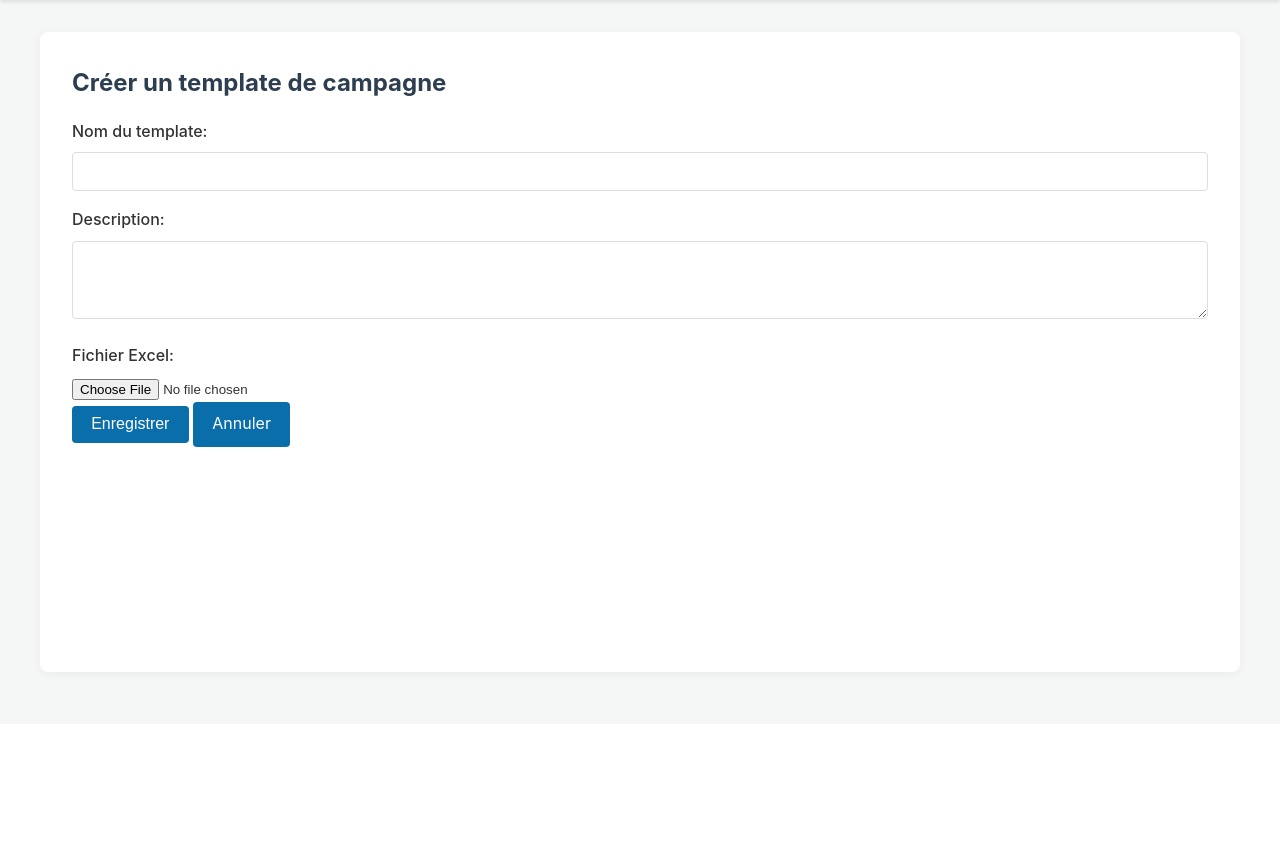
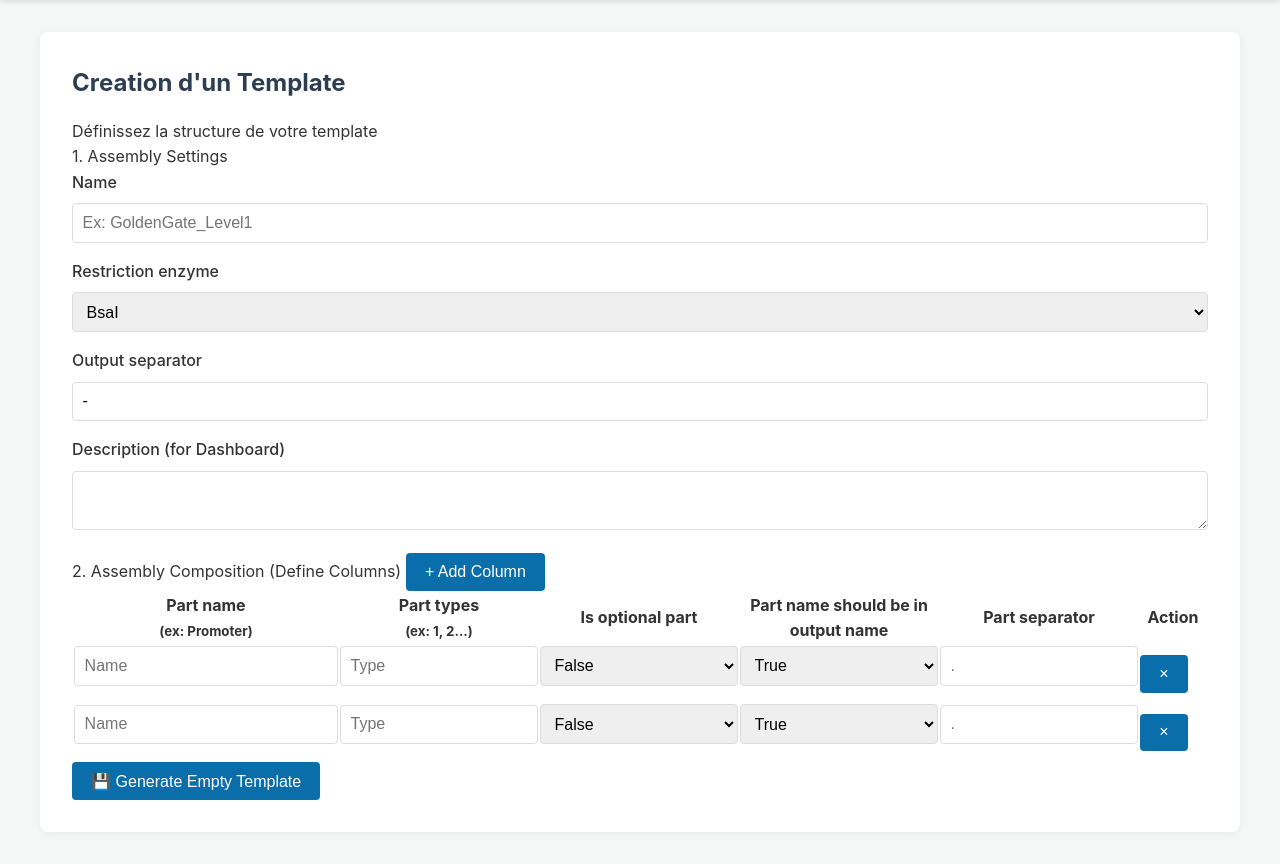
Before and after one commit to benji7803/Projet_Prog_Web_2025, a Django app: page /template/create/ in a window 1280 px wide. Shown: the part 76-940 px from the top of the page. Before the commit the page ends 755 px from the top, so only its background shows below. Run offline with Django 5.2, Linux system fonts and the light colour scheme.

Commit message:
Modification création Template

```diff
--- a/gestionTemplate/templates/gestionTemplates/create_edit.html
+++ b/gestionTemplate/templates/gestionTemplates/create_edit.html
@@ -2,15 +2,119 @@
 
 {% block content %}
 <div class="container mt-4">
-    <h2>Créer un template de campagne</h2>
+    <h2>Creation d'un Template</h2>
+    <p class="text-muted">Définissez la structure de votre template</p>
 
-    <form method="post" enctype="multipart/form-data">
+    <form method="post" action="" id="structureForm">
         {% csrf_token %}
 
-        {{ form.as_p }}
+        <div class="card mb-4 border-primary">
+            <div class="card-header bg-primary text-white">1. Assembly Settings</div>
+            <div class="card-body">
+                <div class="row g-3">
+                    <div class="col-md-4">
+                        <label class="form-label fw-bold">Name</label>
+                        <input type="text" name="campaign_name" class="form-control" required placeholder="Ex: GoldenGate_Level1">
+                    </div>
+                    <div class="col-md-4">
+                        <label class="form-label fw-bold">Restriction enzyme</label>
+                        <select name="enzyme" class="form-select">
+                            <option value="BsaI">BsaI</option>
+                            <option value="BsmBI">BsmBI</option>
+                            <option value="BbsI">BbsI</option>
+                            <option value="SapI">SapI</option>
+                        </select>
+                    </div>
+                    <div class="col-md-4">
+                        <label class="form-label fw-bold">Output separator</label>
+                        <input type="text" name="output_separator" class="form-control" value="-" placeholder="-">
+                    </div>
+                </div>
+                <div class="mt-3">
+                    <label class="form-label">Description (for Dashboard)</label>
+                    <textarea name="description" class="form-control" rows="2"></textarea>
+                </div>
+            </div>
+        </div>
 
-        <button type="submit" class="btn btn-primary">Enregistrer</button>
-        <a href="{% url 'templates:dashboard' %}" class="btn btn-secondary">Annuler</a>
+        <div class="card mb-4 border-secondary">
+            <div class="card-header bg-secondary text-white d-flex justify-content-between align-items-center">
+                <span>2. Assembly Composition (Define Columns)</span>
+                <button type="button" class="btn btn-sm btn-light" onclick="addColumn()">+ Add Column</button>
+            </div>
+            <div class="card-body p-0 table-responsive">
+                <table class="table table-striped mb-0" id="columnsTable">
+                    <thead class="table-light">
+                        <tr>
+                            <th style="width: 20%">Part name<br><small class="text-muted">(ex: Promoter)</small></th>
+                            <th style="width: 15%">Part types<br><small class="text-muted">(ex: 1, 2...)</small></th>
+                            <th style="width: 15%">Is optional part</th>
+                            <th style="width: 15%">Part name should be in output name</th>
+                            <th style="width: 15%">Part separator</th>
+                            <th style="width: 5%">Action</th>
+                        </tr>
+                    </thead>
+                    <tbody>
+                        </tbody>
+                </table>
+            </div>
+        </div>
+
+        <div class="d-grid gap-2">
+            <button type="submit" class="btn btn-success btn-lg">💾 Generate Empty Template</button>
+        </div>
     </form>
 </div>
+
+<script>
+    // Ajouter 2 colonnes par défaut au chargement
+    document.addEventListener('DOMContentLoaded', function() {
+        if(document.getElementById('columnsTable').getElementsByTagName('tbody')[0].rows.length === 0){
+            addColumn();
+            addColumn();
+        }
+    });
+
+    function addColumn() {
+        const table = document.getElementById('columnsTable').getElementsByTagName('tbody')[0];
+        const newRow = table.insertRow();
+
+        newRow.innerHTML = `
+            <td>
+                <input type="text" name="part_names[]" class="form-control" required placeholder="Name">
+            </td>
+            <td>
+                <input type="text" name="part_types[]" class="form-control" placeholder="Type">
+            </td>
+            <td>
+                <select name="is_optional[]" class="form-select">
+                    <option value="True">True</option>
+                    <option value="False" selected>False</option>
+                </select>
+            </td>
+            <td>
+                <select name="in_output_name[]" class="form-select">
+                    <option value="True" selected>True</option>
+                    <option value="False">False</option>
+                </select>
+            </td>
+            <td>
+                <input type="text" name="part_separators[]" class="form-control" placeholder=".">
+            </td>
+            <td class="text-center">
+                <button type="button" class="btn btn-danger btn-sm" onclick="removeColumn(this)">×</button>
+            </td>
+        `;
+    }
+
+    function removeColumn(btn) {
+        const row = btn.parentNode.parentNode;
+        const table = row.parentNode;
+        if(table.rows.length > 1) {
+            table.removeChild(row);
+        } else {
+            alert("You need at least one column!");
+        }
+    }
+</script>
 {% endblock %}
--- a/gestionTemplate/views.py
+++ b/gestionTemplate/views.py
@@ -2,6 +2,7 @@ from django.shortcuts import render, redirect, get_object_or_404
 from django.http import FileResponse
 from django.conf import settings
 from django.core.files.storage import FileSystemStorage
+from django.core.files.base import ContentFile
 from .models import CampaignTemplate
 from .forms import CampaignTemplateForm, AnonymousSimulationForm
 
@@ -11,6 +12,7 @@ import os
 import pathlib
 import zipfile
 import tarfile
+import io
 
 # insillyclo
 import insillyclo.data_source
@@ -24,17 +26,134 @@ def dashboard(request):
     return render(request, 'gestionTemplates/dashboard.html', {'templates': templates})
 
 
-# Création simple
 def create_template(request):
     if request.method == 'POST':
-        form = CampaignTemplateForm(request.POST, request.FILES)
-        if form.is_valid():
-            form.save()
-            return redirect('/template/dashboard')
-    else:
-        form = CampaignTemplateForm()
+        # 1 Récupérer les paramètres globaux
+        name = request.POST.get('campaign_name')
+        description = request.POST.get('description')
+        enzyme = request.POST.get('enzyme')
+        output_separator = request.POST.get('output_separator', '-')
 
-    return render(request, 'gestionTemplates/create_edit.html', {'form': form})
+        # 2 Récupérer les listes (Les colonnes définies par l'utilisateur)
+        part_names = request.POST.getlist('part_names[]')
+        part_types = request.POST.getlist('part_types[]')
+        is_optional = request.POST.getlist('is_optional[]')
+        in_output_name = request.POST.getlist('in_output_name[]')
+        part_separators = request.POST.getlist('part_separators[]')
+
+        try:
+            # 3 Générer le fichier Excel en mémoire
+            excel_content = generate_structural_template(
+                enzyme, name, output_separator,
+                part_names, part_types, is_optional, in_output_name, part_separators
+            )
+
+            # 4 Sauvegarder dans la BDD (Modèle CampaignTemplate)
+            # création de l'objet
+            new_campaign = CampaignTemplate(
+                name=name,
+                description=description
+            )
+            # On attache le fichier généré
+            filename = f"Template_{name.replace(' ', '_')}.xlsx"
+            new_campaign.file.save(filename, ContentFile(excel_content))
+            new_campaign.save()
+
+            return redirect('templates:dashboard')
+
+        except Exception as e:
+            return render(request, 'gestionTemplates/create_edit.html', {
+                'error': f"Erreur lors de la création : {e}"
+            })
+
+    return render(request, 'gestionTemplates/create_edit.html')
+
+
+def generate_structural_template(enzyme, name, out_sep, p_names, p_types, p_opt, p_in_name, p_seps):
+    """
+    Génère un fichier Excel VIDE de données mais avec la STRUCTURE complète.
+    """
+    output = io.BytesIO()
+
+    with pd.ExcelWriter(output, engine='xlsxwriter') as writer:
+        worksheet = writer.book.add_worksheet('Sheet1')
+        writer.sheets['Sheet1'] = worksheet
+
+        # --- BLOC 1 : SETTINGS (Lignes 1 à 8) ---
+        worksheet.write(0, 0, 'Assembly settings')
+
+        # Structure clé/valeur simple
+        settings = [
+            ('Restriction enzyme', enzyme),
+            ('Name', name),
+            ('Output separator', out_sep),
+            ('', ''),  # Lignes vides pour espacer
+            ('', ''),
+            ('', ''),
+            ('', '')
+        ]
+
+        for i, (key, val) in enumerate(settings):
+            worksheet.write(i+1, 0, key)
+            worksheet.write(i+1, 1, val)
+
+        # --- BLOC 2 : COMPOSITION HEADER (Lignes 9 à 13) ---
+        start_row = 9
+
+        # Colonne A : Les étiquettes des lignes de métadonnées
+        metadata_labels = [
+            'Assembly composition',           # Ligne 9
+            '',                               # Ligne 10 (Vide en A, label en B)
+            '',                               # Ligne 11
+            '',                               # Ligne 12
+            '',                               # Ligne 13
+            'Output plasmid id ↓'             # Ligne 14 (Header data)
+        ]
+        for i, label in enumerate(metadata_labels):
+            worksheet.write(start_row + i, 0, label)
+
+        # Colonne B : Les types de métadonnées
+        param_labels = [
+            'Part name ->',                   # Ligne 9
+            'Part types ->',                  # Ligne 10
+            'Is optional part ->',            # Ligne 11
+            'Part name should be in output name ->',  # Ligne 12
+            'Part separator ->',              # Ligne 13
+            'OutputType (optional) ↓'         # Ligne 14
+        ]
+        for i, label in enumerate(param_labels):
+            worksheet.write(start_row + i, 1, label)
+
+        # Colonnes C à fin: Les valeurs définies par l'utilisateur
+        # On boucle sur chaque colonne définie dans le formulaire
+        for col_idx, p_name in enumerate(p_names):
+            # Commence à la colonne C
+            excel_col = 2 + col_idx
+
+            # Ligne 9 : Noms
+            worksheet.write(start_row, excel_col, p_name)
+
+            # Ligne 10 : Types (ex: 1, 2, 3...)
+            val_type = p_types[col_idx] if col_idx < len(p_types) else ""
+            worksheet.write(start_row + 1, excel_col, val_type)
+
+            # Ligne 11 : Optional (True/False)
+            val_opt = p_opt[col_idx] if col_idx < len(p_opt) else "False"
+            worksheet.write(start_row + 2, excel_col, val_opt)
+
+            # Ligne 12 : In Name (True/False)
+            val_in_name = p_in_name[col_idx] if col_idx < len(p_in_name) else "True"
+            worksheet.write(start_row + 3, excel_col, val_in_name)
+
+            # Ligne 13 : Separator
+            val_sep = p_seps[col_idx] if col_idx < len(p_seps) else ""
+            worksheet.write(start_row + 4, excel_col, val_sep)
+
+            # Ligne 14 : Le Header de la table de données
+            worksheet.write(start_row + 5, excel_col, p_name)
+
+    output.seek(0)
+    return output.read()
 
 
 # Modification
@@ -68,7 +187,7 @@ def submit(request):
         uploaded_file = request.FILES.get('uploaded_file')
         plasmid_archive = request.FILES.get('plasmid_archive')
 
-        # 1. Gestion du fichier Excel
+        # 1 Gestion du fichier Excel
         if uploaded_file:
             try:
                 df = pd.read_excel(uploaded_file)
@@ -82,7 +201,7 @@ def submit(request):
             except Exception as e:
                 message = f"Erreur Excel : {e}"
 
-        # 2. Gestion de l'archive
+        # 2 Gestion de l'archive
         if plasmid_archive:
             # AA partir des données stockées
             inputs_name = request.session.get('inputs_name', [])
@@ -117,7 +236,7 @@ def simulate_anonymous(request):
         form = AnonymousSimulationForm(request.POST, request.FILES)
         if form.is_valid():
             try:
-                # 1. SETUP SANDBOX (Dossier temporaire unique)
+                # 1 SETUP SANDBOX (Dossier temporaire unique)
                 unique_id = str(uuid.uuid4())
                 BASE_MEDIA = pathlib.Path(settings.MEDIA_ROOT)
                 SANDBOX_DIR = BASE_MEDIA / 'temp_uploads' / unique_id
@@ -130,7 +249,7 @@ def simulate_anonymous(request):
 
                 fs = FileSystemStorage(location=SANDBOX_DIR)
 
-                # 2  GESTION DES FICHIERS REQUIS
+                # 2 GESTION DES FICHIERS REQUIS
                 # Template
                 f_template = request.FILES['template_file']
                 path_template = pathlib.Path(fs.save("campaign.xlsx", f_template))
@@ -147,7 +266,7 @@ def simulate_anonymous(request):
                 with zipfile.ZipFile(SANDBOX_DIR / path_zip, 'r') as zip_ref:
                     zip_ref.extractall(PLASMIDS_DIR)
 
-                # 3  GESTION DES FICHIERS OPTIONNELS (Logique : User > Server)
+                # 3 GESTION DES FICHIERS OPTIONNELS (Logique : User > Server)
 
                 # A Primers
                 if form.cleaned_data['primers_file']:
@@ -182,7 +301,7 @@ def simulate_anonymous(request):
                     else:
                         primer_pairs_list = [] # Pas de paire valide
 
-                # 4. LANCEMENT DE LA SIMULATION
+                # 4 LANCEMENT DE LA SIMULATION
                 observer = insillyclo.observer.InSillyCloCliObserver(debug=False, fail_on_error=True)
 
                 insillyclo.simulator.compute_all(
@@ -207,7 +326,7 @@ def simulate_anonymous(request):
                     default_mass_concentration=default_conc_val,
                 )
 
-                # 5. PACKAGING ET RETOUR
+                # 5 PACKAGING ET RETOUR
                 if not os.listdir(OUTPUT_DIR):
                     raise Exception("La simulation n'a produit aucun fichier. Vérifiez vos fichiers d'entrée.")
 
@@ -230,7 +349,7 @@ def simulate_anonymous(request):
     return render(request, 'gestionTemplates/anonymous_sim.html', {'form': form})
 
 
-# Fonction utilitaire
+# Fonction utilitaire création zipfile
 def make_zipfile(source_dir, output_filename):
     with zipfile.ZipFile(output_filename, "w", zipfile.ZIP_DEFLATED) as zipf:
         for root, dirs, files in os.walk(source_dir):
```
